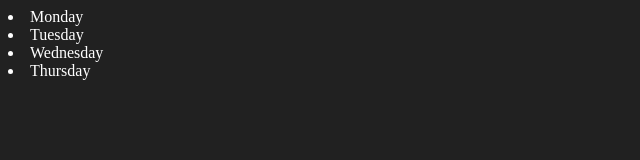
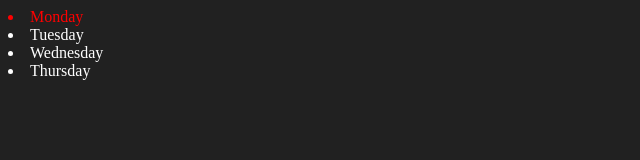
Before and after one commit to Ramchandra-Tharu/javascript, a plain HTML site: page DOM/index.html in a window 1280 px wide. Shown: the full height of the page, 0-640 px from the left. Drawn offline with Linux system fonts and the light colour scheme.

Commit message:
dom with html is updated

```diff
--- a/DOM/index.html
+++ b/DOM/index.html
@@ -14,7 +14,8 @@
     </div>
 </body>
 <script>
-    const parent = document.querySelector('.parent')
+    // accessing clss of parents
+    /* const parent = document.querySelector('.parent')
     console.log(parent)
     console.log(parent.children)
     console.log(parent.children[2])
@@ -23,6 +24,16 @@
         console.log(parent.children[i].innerHTML)
     }
 
+    // styling on class
+    for(let i = 0; i<parent.children.length; i++){
+        parent.children[i].style.color = "green"
+    }
+        */
+/// now access the day
+const dayone = document.querySelector('.day')
+console.log(dayone)
+console.log(dayone.innerHTML)
+dayone.style.color="red"
 
 </script>
 
```
